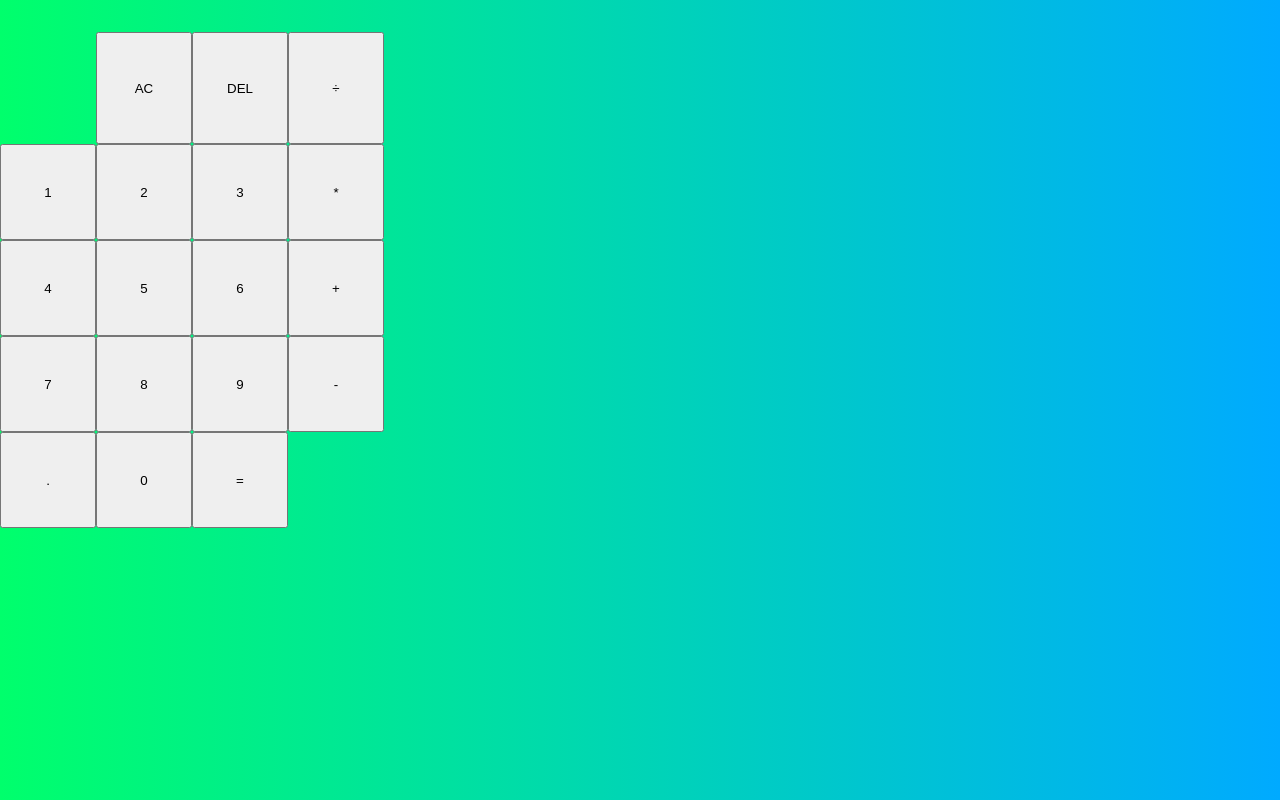
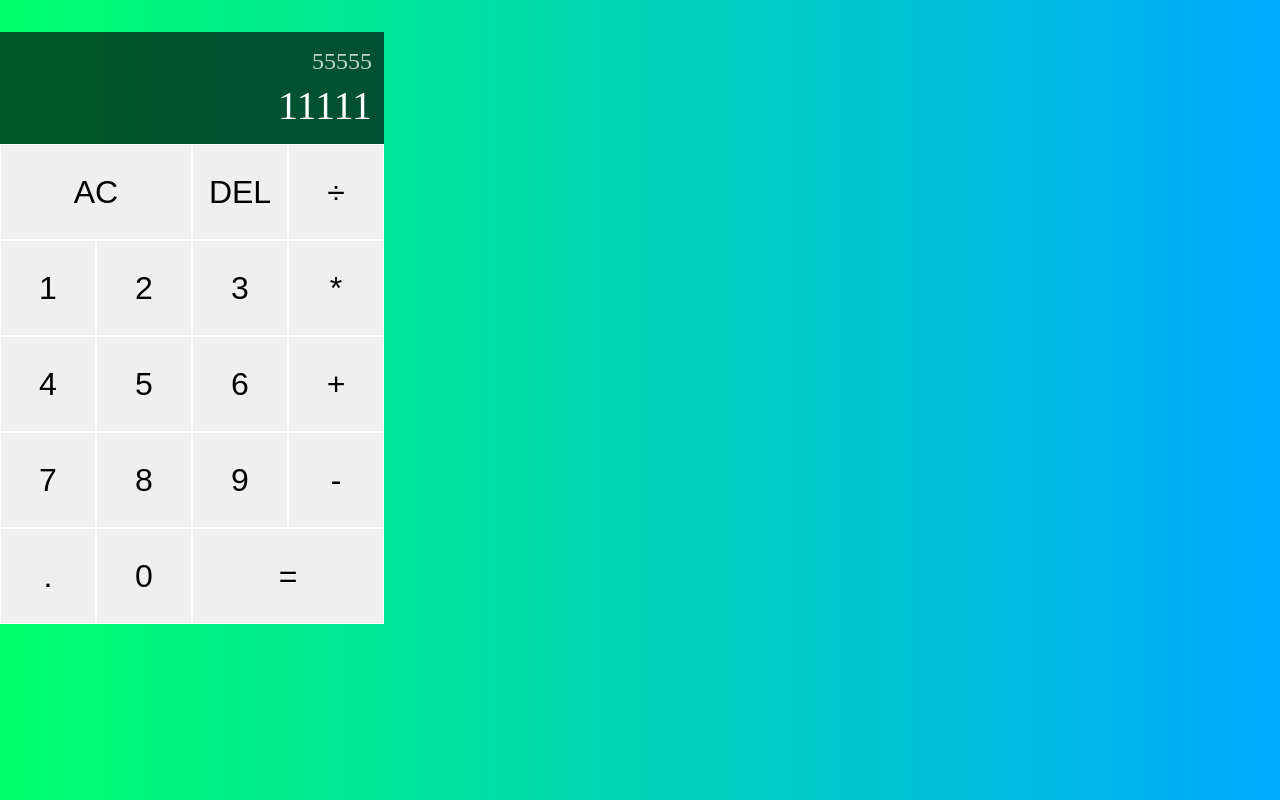
Before and after one commit to RuphiaYen/calculator-react, a React (Create React App) app: page / in a window 1280 px wide. Built offline with nearby package versions, Linux system fonts and the light colour scheme.

Commit message:
2nd commit

```diff
--- a/src/App.js
+++ b/src/App.js
@@ -4,8 +4,8 @@
   return (
     <div className='calculator-grid'>
       <div className='output'>
-        <div className='previous-operand'></div>
-        <div className='previous-operand'></div>
+        <div className='previous-operand'>55555</div>
+        <div className='current-operand'>11111</div>
       </div>
       <button className='span-two'>AC</button>
       <button>DEL</button>
--- a/src/styles.css
+++ b/src/styles.css
@@ -15,3 +15,37 @@
   grid-template-columns: repeat(4, 6rem);
   grid-template-rows: minmax(7rem, auto) repeat(5, 6rem);
 }
+
+.calculator-grid>button {
+  cursor: pointer;
+  font-size: 2rem;
+  border: 1px solid white;
+
+}
+
+.span-two {
+  grid-column: span 2;
+}
+
+.output {
+  grid-column: 1 / -1;
+  background-color: rgba(0, 0, 0, .65);
+  display: flex;
+  flex-direction: column;
+  align-items: flex-end;
+  justify-content: space-around;
+  padding: .75rem;
+  word-wrap: break-word;
+  word-break: break-all;
+  font-family: 'Times New Roman', Times, serif;
+}
+
+.output .previous-operand {
+  color: rgba(255, 255, 255, .75);
+  font-size: 1.5rem;
+}
+
+.output .current-operand {
+  color: white;
+  font-size: 2.5rem;
+}
```
